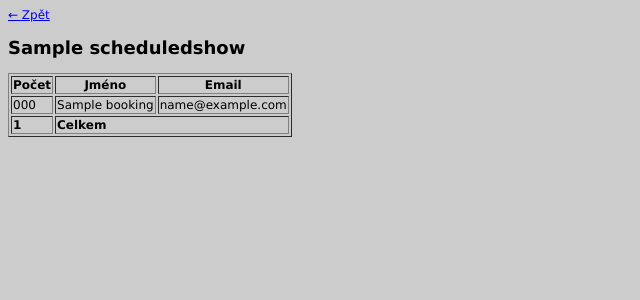
After one commit to heracek/tyjatr.cz, a Django app: template booking/templates/booking/sheduled_shows_details.html in a window 1280 px wide. The commit adds this page. Shown: the top 300 px of the page, without its empty margins (0-640 px from the left). Run offline with Django 3.2, Linux system fonts and the light colour scheme; the template is opened without the code that fills it: most values are stand-ins (such as "Sample title", 1, 10 or a date in 2020).

Commit message:
scheduled booking details

```diff
--- a/booking/templates/booking/sheduled_shows.html
+++ b/booking/templates/booking/sheduled_shows.html
@@ -3,9 +3,13 @@
 {% block content %}
     <h2>Přehled rezervací</h2>
     <table>
+        <tr>
+            <th>Představení</th>
+            <th>Rezervací</th>
+        </tr>
         {% for show in  scheduled_shows %}
             <tr>
-                <td>{{ show }}</td>
+                <td><a href="{% url bookings-for-schedules-show-overview show.pk %}">{{ show }}</a></td>
                 <td>{{ show.sum_reservations|default_if_none:"0" }}</td>
             </tr>
         {% endfor %}
--- /dev/null
+++ b/booking/templates/booking/sheduled_shows_details.html
@@ -0,0 +1,24 @@
+{% extends "base.html" %}
+
+{% block content %}
+    <a href="../">&larr; Zpět</a>
+    <h2>{{ scheduledshow }}</h2>
+    <table border="1">
+        <tr>
+            <th>Počet</th>
+            <th>Jméno</th>
+            <th>Email</th>
+        </tr>
+        {% for booking in scheduledshow.booking_set.all %}
+            <tr>
+                <td>{{ booking.number_of_tickets }}</td>
+                <td>{{ booking.name }}</td>
+                <td>{{ booking.email }}</td>
+            </tr>
+        {% endfor %}
+        <tr>
+            <td><strong>{{ scheduledshow.total_number_or_reservations }}</strong></td>
+            <td colspan="2"><strong>Celkem</strong></td>
+        </tr>
+   </table>
+{% endblock %}
--- a/booking/urls.py
+++ b/booking/urls.py
@@ -1,8 +1,9 @@
 from django.conf.urls.defaults import patterns, include, url
 
-from views import ScheduledShowsBookingOverview
+from views import BookingsForScheduledShowOverview, ScheduledShowsBookingOverview
 
 urlpatterns = patterns('booking.views',
     url(r'^$', 'book_tickets', name='booking-book-tickets'),
     url(r'^prehled/$', ScheduledShowsBookingOverview.as_view(), name='scheduled-shows-booking-overview'),
+    url(r'^prehled/(?P<pk>\d+)/$', BookingsForScheduledShowOverview.as_view(), name='bookings-for-schedules-show-overview'),
 )
--- a/booking/views.py
+++ b/booking/views.py
@@ -4,7 +4,7 @@ from django.core.mail import send_mail
 from django.db.models import Sum
 from django.shortcuts import render_to_response
 from django.template import RequestContext
-from django.views.generic import TemplateView
+from django.views.generic import DetailView, TemplateView
 
 from schedule.models import ScheduledShow
 
@@ -81,3 +81,7 @@ class ScheduledShowsBookingOverview(TemplateView):
 
     def scheduled_shows(self):
         return ScheduledShow.objects.annotate(sum_reservations=Sum('booking__number_of_tickets'))
+
+class BookingsForScheduledShowOverview(DetailView):
+    model = ScheduledShow
+    template_name = 'booking/sheduled_shows_details.html'
--- a/schedule/models.py
+++ b/schedule/models.py
@@ -18,3 +18,6 @@ class ScheduledShow(models.Model):
     def __unicode__(self):
         return u'%s. %s. %s' % (
             self.date.day, self.date.month, self.show)#, self.time.strftime('%H:%M'))
+
+    def total_number_or_reservations(self):
+        return self.booking_set.aggregate(sum=models.Sum('number_of_tickets'))['sum']
```
Also changed, not shown: booking/models.py (line endings or trailing spaces).
